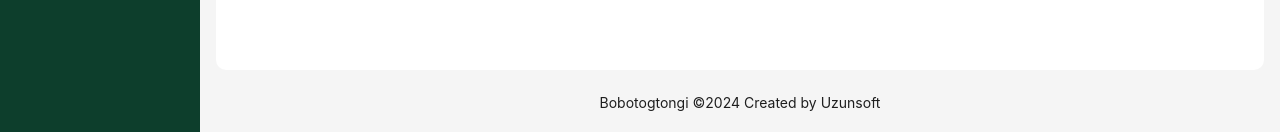
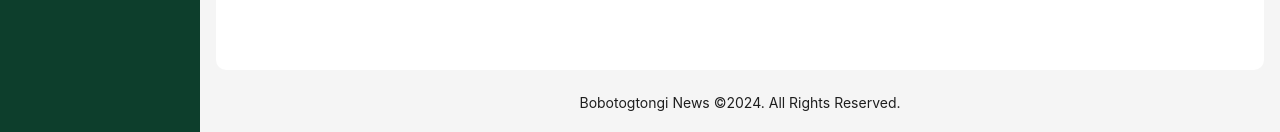
Before and after one commit to Sadullo1992/newspaper-backend, a React (Vite) app in the folder frontend/: page /admin in a window 1280 px wide. Shown: the part 665-797 px from the top of the page. Built offline with nearby package versions, Linux system fonts and the light colour scheme; no server answers; sample sign-in values are in the browser's storage.

Commit message:
fix: fix footer content

```diff
--- a/frontend/src/components/Footer.tsx
+++ b/frontend/src/components/Footer.tsx
@@ -3,7 +3,7 @@ import { Layout } from 'antd';
 export const Footer = () => {
   return (
     <Layout.Footer style={{ textAlign: 'center' }}>
-      Bobotogtongi ©{new Date().getFullYear()} Created by Uzunsoft
+      Bobotogtongi News ©{new Date().getFullYear()}. All Rights Reserved.
     </Layout.Footer>
   );
 };
```
